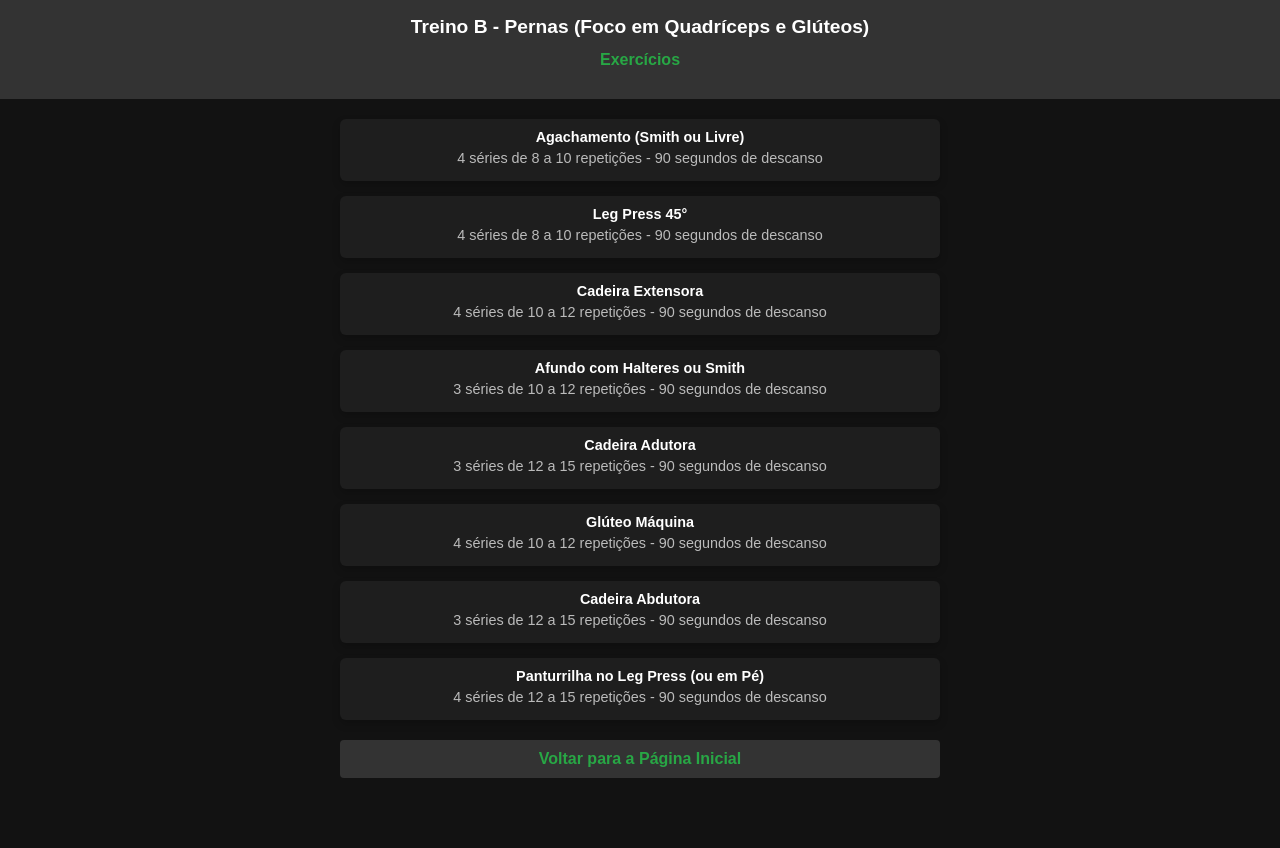
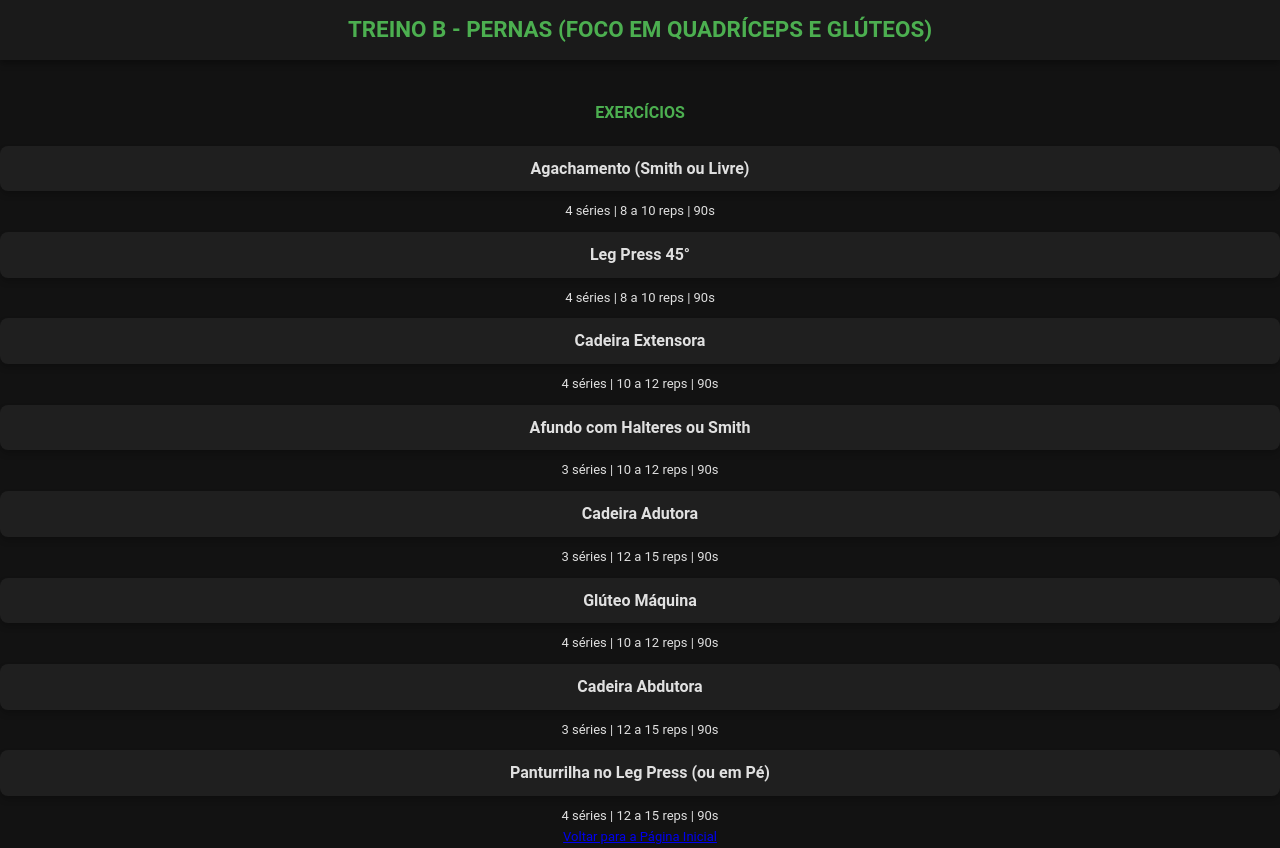
Before and after one commit to renesvieira/treinos, a plain HTML site: page treino_b.html in a window 1280 px wide. Before the commit the page ends 800 px from the top, so only its background shows below. Drawn offline with Linux system fonts and the light colour scheme.

Commit message:
Add files via upload

```diff
--- a/styles.css
+++ b/styles.css
@@ -1,98 +1,73 @@
-/* Estilos para o corpo da página */
-body {
-    font-family: Arial, sans-serif;
-    background-color: #121212; /* Fundo escuro */
-    color: #fff; /* Texto claro */
+/* Reset Básico */
+* {
     margin: 0;
     padding: 0;
-    display: flex;
-    flex-direction: column;
-    align-items: center; /* Centraliza horizontalmente */
-    justify-content: flex-start; /* Deixa o conteúdo começar no topo */
-    min-height: 100vh; /* Garantir que o conteúdo ocupe toda a altura da tela */
-    overflow-y: auto; /* Permite rolar o conteúdo se ele ultrapassar a tela */
+    box-sizing: border-box;
 }
 
-/* Estilo para o cabeçalho */
+/* Corpo */
+body {
+    background-color: #121212;  /* Fundo escuro */
+    color: #E0E0E0;  /* Texto claro */
+    font-family: 'Roboto', sans-serif;
+    line-height: 1.6;
+    font-size: 13px; /* Tamanho de fonte ainda menor */
+}
+
+/* Cabeçalho fixo */
 header {
-    background-color: #333; /* Cabeçalho escuro */
-    padding: 1rem;
+    position: fixed;
+    top: 0;
+    left: 0;
     width: 100%;
+    background-color: #1A1A1A; /* Tom de fundo do cabeçalho */
+    padding: 12px;
+    text-align: center;
+    box-shadow: 0 4px 6px rgba(0, 0, 0, 0.3);
+    z-index: 10;
+}
+
+header h1 {
+    color: #4CAF50; /* Verde vibrante */
+    font-size: 1.4rem; /* Tamanho reduzido para o título */
+    text-transform: uppercase;
+}
+
+/* Main Container */
+.container {
+    padding-top: 80px; /* Espaço para o cabeçalho fixo */
     text-align: center;
 }
 
-/* Título principal */
-h1 {
-    color: #fff;
-    margin: 0;
-    font-size: 1.2rem; /* Tamanho reduzido, mas legível */
+/* Títulos */
+h2 {
+    color: #4CAF50;
+    font-size: 1.0rem; /* Tamanho reduzido para o subtítulo */
+    margin: 20px 0;
 }
 
-/* Subtítulo */
-h2 {
-    color: #28a745; /* Cor verde para subtítulos */
-    font-size: 1rem; /* Tamanho mais confortável */
+/* Links e Cards de Exercícios */
+.exercicio h3 {
+    background-color: #1F1F1F;
+    color: #E0E0E0;
+    border-radius: 8px;
+    padding: 10px;
+    margin: 10px 0;
+    box-shadow: 0 4px 6px rgba(0, 0, 0, 0.2);
+    transition: transform 0.3s ease, background-color 0.3s ease;
+    font-size: 1rem; /* Tamanho reduzido para os links */
 }
 
-/* Estilo do texto explicativo */
-p {
-    color: #bbb;
-    font-size: 0.9rem;
-    margin: 5px 0;
+.exercicio h3 a {
+    color: inherit;
+    text-decoration: none;
 }
 
-/* Container de conteúdo */
-.container {
-    width: 80%;
-    max-width: 600px;
-    margin-top: 20px;
-    text-align: center;
+.exercicio h3:hover {
+    background-color: #4CAF50;
+    transform: translateY(-5px);
 }
 
-/* Estilo para cada exercício */
-.exercicio {
-    margin-bottom: 15px;
-    background-color: #1e1e1e;
-    padding: 10px;
-    border-radius: 6px;
-    box-shadow: 0 4px 8px rgba(0, 0, 0, 0.2);
+.exercicio h3 a:hover {
+    color: #121212;
 }
-
-/* Título dos exercícios */
-.exercicio h3 {
-    margin: 0;
-    font-size: 0.9rem;
-    color: #fff; /* Garantir que o título dos treinos seja branco */
-}
-
-/* Remover a cor azul e mudança de cor ao clicar */
-a {
-    color: #fff; /* Cor branca para o link */
-    text-decoration: none; /* Remover o sublinhado */
-}
-
-/* Remover o estilo do link quando for clicado (foco) */
-a:focus,
-a:hover {
-    color: #fff; /* Cor branca, sem mudança de cor */
-    outline: none; /* Remove a borda de foco */
-}
-
-/* Botão */
-.botao {
-    color: #28a745;
-    text-decoration: none;
-    font-weight: bold;
-    display: block;
-    text-align: center;
-    margin-top: 20px;
-    padding: 10px 20px;
-    background-color: #333;
-    border-radius: 4px;
-}
-
-/* Efeito hover do botão */
-.botao:hover {
-    color: #fff;
-    background-color: #218838;
-}
--- a/treino_b.html
+++ b/treino_b.html
@@ -10,48 +10,50 @@
 
 <header>
     <h1>Treino B - Pernas (Foco em Quadríceps e Glúteos)</h1>
-    <h2>Exercícios</h2> <!-- Subtítulo Exercícios em verde -->
-</header>
+    </header>
 
-<main class="container">
-    <section class="exercicio">
+    <main class="container">
+        <section>
+          <h2>EXERCÍCIOS</h2> <!-- Subtítulo Exercícios em verde -->
+
+<div class="exercicio">
         <h3>Agachamento (Smith ou Livre)</h3>
-        <p>4 séries de 8 a 10 repetições - 90 segundos de descanso</p>
+        <p>4 séries | 8 a 10 reps | 90s</p>
     </section>
 
     <section class="exercicio">
         <h3>Leg Press 45°</h3>
-        <p>4 séries de 8 a 10 repetições - 90 segundos de descanso</p>
+        <p>4 séries | 8 a 10 reps | 90s</p>
     </section>
 
     <section class="exercicio">
         <h3>Cadeira Extensora</h3>
-        <p>4 séries de 10 a 12 repetições - 90 segundos de descanso</p>
+        <p>4 séries | 10 a 12 reps | 90s</p>
     </section>
 
     <section class="exercicio">
         <h3>Afundo com Halteres ou Smith</h3>
-        <p>3 séries de 10 a 12 repetições - 90 segundos de descanso</p>
+        <p>3 séries | 10 a 12 reps | 90s</p>
     </section>
 
     <section class="exercicio">
         <h3>Cadeira Adutora</h3>
-        <p>3 séries de 12 a 15 repetições - 90 segundos de descanso</p>
+        <p>3 séries | 12 a 15 reps | 90s</p>
     </section>
 
     <section class="exercicio">
         <h3>Glúteo Máquina</h3>
-        <p>4 séries de 10 a 12 repetições - 90 segundos de descanso</p>
+        <p>4 séries | 10 a 12 reps | 90s</p>
     </section>
 
     <section class="exercicio">
         <h3>Cadeira Abdutora</h3>
-        <p>3 séries de 12 a 15 repetições - 90 segundos de descanso</p>
+        <p>3 séries | 12 a 15 reps | 90s</p>
     </section>
 
     <section class="exercicio">
         <h3>Panturrilha no Leg Press (ou em Pé)</h3>
-        <p>4 séries de 12 a 15 repetições - 90 segundos de descanso</p>
+        <p>4 séries | 12 a 15 reps | 90s</p>
     </section>
 
     <a href="index.html" class="botao">Voltar para a Página Inicial</a>
```
Also changed, not shown: index.html (+4 -3 lines), treino_a.html (+21 -21 lines), treino_c.html (+16 -15 lines), treino_d.html (+12 -11 lines).
